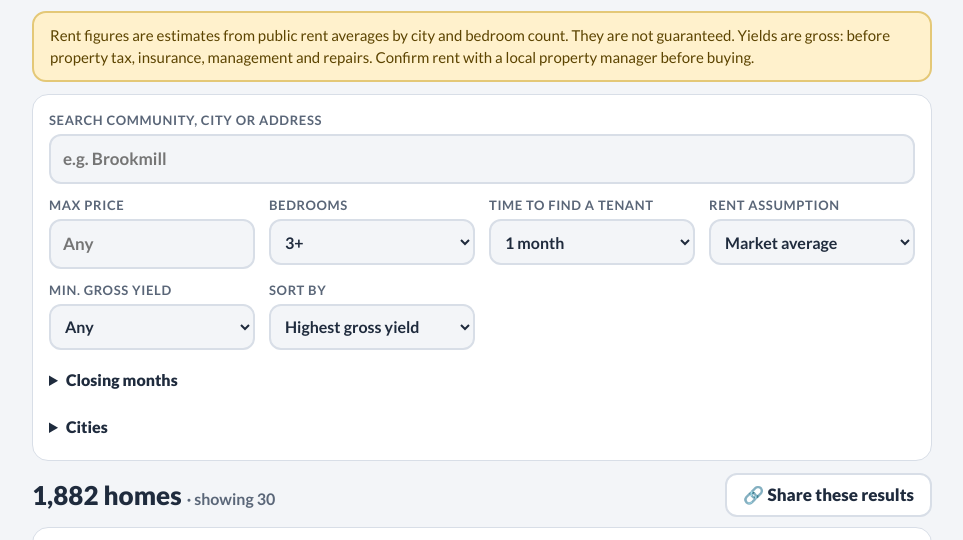
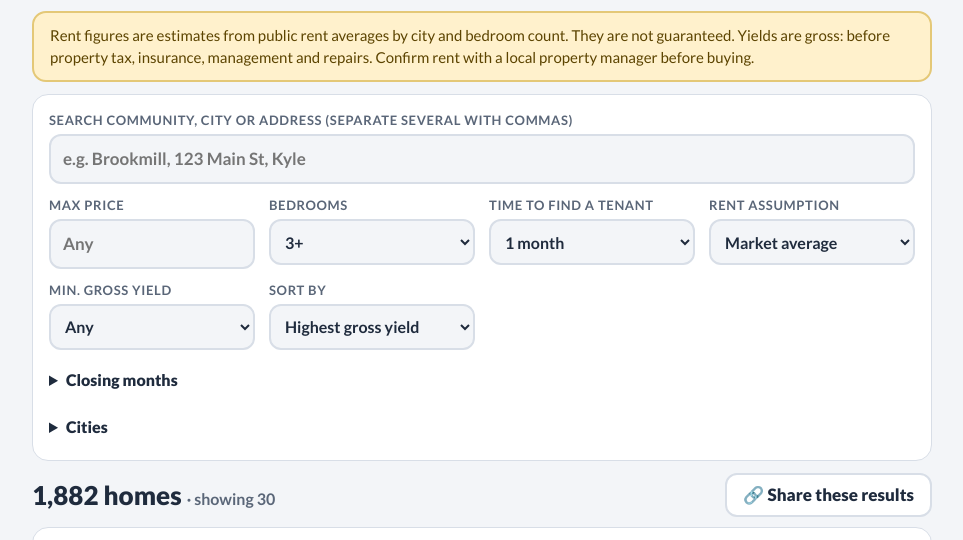
Before and after one commit to twheels14/texas-rental-homes, a plain HTML site: page index.html in a window 1280 px wide. Shown: the part 195-735 px from the top of the page, without its empty margins (158-1121 px from the left). Drawn offline with Linux system fonts and the light colour scheme.

Commit message:
Allow searching multiple addresses at once (comma/line separated)
Co-Authored-By: Claude Sonnet 5.5 <noreply@anthropic.com>
Claude-Session: https://claude.ai/code/session_01UNb9qThohRKv632rsuQn2k

```diff
--- a/index.html
+++ b/index.html
@@ -66,7 +66,7 @@ const T={
 en:{who:"New Home Consultant, Lennar",h1:"Investment Property Search",
 sub:"New-construction homes from Lennar in Texas. See estimated rent, gross yield and how long until rent starts. Everything is priced in US dollars, with no loan needed.",
 disc:"Rent figures are estimates from public rent averages by city and bedroom count. They are not guaranteed. Yields are gross: before property tax, insurance, management and repairs. Confirm rent with a local property manager before buying.",
-f_search:"Search community, city or address",f_search_ph:"e.g. Brookmill",f_price:"Max price",f_beds:"Bedrooms",f_close:"Closing within",f_lease:"Time to find a tenant",f_rent:"Rent assumption",f_sort:"Sort by",f_minY:"Min. gross yield",
+f_search:"Search community, city or address (separate several with commas)",f_search_ph:"e.g. Brookmill, 123 Main St, Kyle",f_price:"Max price",f_beds:"Bedrooms",f_close:"Closing within",f_lease:"Time to find a tenant",f_rent:"Rent assumption",f_sort:"Sort by",f_minY:"Min. gross yield",
 any:"Any",b3:"3+",b4:"4+",b5:"5+",mo:"{n} months",mo1:"1 month",mo0:"Right away",mo_any:"No limit",
 r_low:"Cautious (−10%)",r_mid:"Market average",r_high:"Optimistic (+10%)",
 s_yield:"Highest gross yield",s_y1:"Highest first-year income",s_price:"Lowest price",s_rent:"Highest rent",s_soon:"Soonest closing",
@@ -83,7 +83,7 @@ share:"Share these results",copied:"Link copied",copy_fail:"Copy this link:",she
 es:{who:"Consultor de Casas Nuevas, Lennar",h1:"Búsqueda de propiedades de inversión",
 sub:"Casas nuevas de Lennar en Texas. Vea la renta estimada, el rendimiento bruto y cuánto falta para que empiece la renta. Todo en dólares, sin necesidad de préstamo.",
 disc:"Las rentas son estimaciones basadas en promedios públicos por ciudad y número de recámaras. No están garantizadas. El rendimiento es bruto: antes de impuestos, seguro, administración y reparaciones. Confirme la renta con un administrador local antes de comprar.",
-f_search:"Buscar comunidad, ciudad o dirección",f_search_ph:"p. ej. Brookmill",f_price:"Precio máximo",f_beds:"Recámaras",f_close:"Cierre dentro de",f_lease:"Tiempo para hallar inquilino",f_rent:"Supuesto de renta",f_sort:"Ordenar por",f_minY:"Rend. bruto mínimo",
+f_search:"Buscar comunidad, ciudad o dirección (separe varias con comas)",f_search_ph:"p. ej. Brookmill, 123 Main St, Kyle",f_price:"Precio máximo",f_beds:"Recámaras",f_close:"Cierre dentro de",f_lease:"Tiempo para hallar inquilino",f_rent:"Supuesto de renta",f_sort:"Ordenar por",f_minY:"Rend. bruto mínimo",
 any:"Cualquiera",b3:"3+",b4:"4+",b5:"5+",mo:"{n} meses",mo1:"1 mes",mo0:"De inmediato",mo_any:"Sin límite",
 r_low:"Cauteloso (−10%)",r_mid:"Promedio del mercado",r_high:"Optimista (+10%)",
 s_yield:"Mayor rendimiento bruto",s_y1:"Mayor ingreso del primer año",s_price:"Menor precio",s_rent:"Mayor renta",s_soon:"Cierre más próximo",
@@ -100,7 +100,7 @@ share:"Compartir estos resultados",copied:"Enlace copiado",copy_fail:"Copie este
 he:{who:"יועץ בתים חדשים, Lennar",h1:"חיפוש נכסי השקעה",
 sub:"בתים חדשים של Lennar בטקסס. ראו שכירות משוערת, תשואה ברוטו וכמה זמן עד שהשכירות מתחילה. הכול בדולרים, ללא צורך במשכנתא.",
 disc:"נתוני השכירות הם הערכות על בסיס ממוצעי שכירות פומביים לפי עיר ומספר חדרי שינה. אין ערובה להם. התשואה ברוטו: לפני מס נכס, ביטוח, ניהול ותיקונים. מומלץ לאמת שכירות מול מנהל נכסים מקומי לפני הרכישה.",
-f_search:"חיפוש שכונה, עיר או כתובת",f_search_ph:"למשל Brookmill",f_price:"מחיר מקסימלי",f_beds:"חדרי שינה",f_close:"סגירה תוך",f_lease:"זמן למציאת שוכר",f_rent:"הנחת שכירות",f_sort:"מיון לפי",f_minY:"תשואה ברוטו מינימלית",
+f_search:"חיפוש שכונה, עיר או כתובת (אפשר כמה, מופרדים בפסיקים)",f_search_ph:"למשל Brookmill, 123 Main St, Kyle",f_price:"מחיר מקסימלי",f_beds:"חדרי שינה",f_close:"סגירה תוך",f_lease:"זמן למציאת שוכר",f_rent:"הנחת שכירות",f_sort:"מיון לפי",f_minY:"תשואה ברוטו מינימלית",
 any:"הכול",b3:"3+",b4:"4+",b5:"5+",mo:"{n} חודשים",mo1:"חודש",mo0:"מיד",mo_any:"ללא הגבלה",
 r_low:"זהיר (−10%)",r_mid:"ממוצע שוק",r_high:"אופטימי (+10%)",
 s_yield:"תשואה ברוטו הגבוהה ביותר",s_y1:"הכנסה גבוהה בשנה הראשונה",s_price:"המחיר הנמוך ביותר",s_rent:"השכירות הגבוהה ביותר",s_soon:"הסגירה הקרובה ביותר",
@@ -128,7 +128,7 @@ try{const o=JSON.parse(sessionStorage.getItem("ih_s")||"null");if(o)S=Object.ass
 const DEF={price:0,beds:3,months:[],lease:1,rent:0,sort:"yield",minY:0,cities:[],q:""};
 function fromHash(){try{const h=location.hash.replace(/^#/,"");if(!h)return false;const p=new URLSearchParams(h);if(![...p.keys()].length)return false;
  const n=(k,d)=>{const v=parseFloat(p.get(k));return isFinite(v)?v:d};
- const o=Object.assign({},DEF,{price:Math.max(0,n("p",0)),beds:n("b",3),lease:n("l",1),rent:n("r",0),minY:n("y",0),sort:p.get("s")||"yield",q:(p.get("q")||"").slice(0,80),
+ const o=Object.assign({},DEF,{price:Math.max(0,n("p",0)),beds:n("b",3),lease:n("l",1),rent:n("r",0),minY:n("y",0),sort:p.get("s")||"yield",q:(p.get("q")||"").slice(0,400),
   months:(p.get("m")||"").split(",").filter(x=>/^(ready|\d{4}-\d{2})$/.test(x)),cities:(p.get("c")||"").split("|").filter(Boolean)});
  if(!["yield","y1","price","rent","soon"].includes(o.sort))o.sort="yield";
  S=Object.assign(S,o,{limit:30});const g=p.get("g");if(g&&T[g])lang=g;return true}catch(e){return false}}
@@ -159,7 +159,8 @@ function prep(){if(!Object.keys(REF).length){const g={};D.h.forEach(h=>{const b=
  const closeM=ready?0:monthsBetween(TODAY,coe);
  const monthsPaying=Math.max(0,12-S.lease);
  return {i,comm:comm[0],city,addr:h[2],plan:h[3],fl:h[4],beds:h[5],baths:h[6],sqft:h[7],price,coe,ready,closeM,rent,rs,yld:rent*12/price*100,y1:rent*monthsPaying,drop:h[11],conf:R.cities[city][2],proxy:R.cities[city][3]}}).filter(Boolean)}
-function filtered(){let a=ALL.filter(h=>(!S.price||h.price<=S.price)&&h.beds>=S.beds&&(!S.months.length||S.months.includes(mKey(h)))&&h.yld>=S.minY&&(!S.cities.length||S.cities.includes(h.city))&&(!S.q||(h.comm+" "+h.city+" "+h.addr).toLowerCase().includes(S.q.trim().toLowerCase())));
+function qTerms(q){return String(q||"").split(/[,;\n]+/).map(x=>x.trim().toLowerCase()).filter(Boolean)}
+function filtered(){const qs=qTerms(S.q);let a=ALL.filter(h=>(!S.price||h.price<=S.price)&&h.beds>=S.beds&&(!S.months.length||S.months.includes(mKey(h)))&&h.yld>=S.minY&&(!S.cities.length||S.cities.includes(h.city))&&(!qs.length||qs.some(w=>(h.comm+" "+h.city+" "+h.addr).toLowerCase().includes(w))));
  const f={yield:(x,y)=>y.yld-x.yld,y1:(x,y)=>y.y1/y.price-x.y1/x.price,price:(x,y)=>x.price-y.price,rent:(x,y)=>y.rent-x.rent,soon:(x,y)=>x.coe-y.coe}[S.sort];return a.sort(f)}
 function opts(list,cur){return list.map(([v,l])=>'<option value="'+v+'"'+(String(cur)===String(v)?" selected":"")+">"+esc(l)+"</option>").join("")}
 function render(){
@@ -205,7 +206,8 @@ function render(){
  $("#app").innerHTML=h;
  $("#foot").innerHTML='<div class="contact"><b>'+esc(t("c_h"))+'</b><br>'+esc(t("c_p"))+'<br><br>'+CONTACT.name+'<br><a href="tel:+18307437270" dir="ltr">'+CONTACT.phone+'</a> · <a href="mailto:'+CONTACT.email+'" dir="ltr">'+CONTACT.email+'</a></div><div>'+esc(t("upd",{d:D.updated}))+' · <a href="'+SHEET_URL+'" target="_blank" rel="noopener">'+esc(t("sheet"))+'</a></div>';
  const bind=(id,k,num)=>{const e=$(id);if(e)e.onchange=()=>{S[k]=num?+e.value:e.value;S.limit=30;save();render()}};
- const fq=$("#fq");if(fq)fq.oninput=()=>{S.q=fq.value;S.limit=30;save();const p=fq.selectionStart;render();const n=$("#fq");if(n){n.focus();try{n.setSelectionRange(p,p)}catch(e){}}};
+ const fq=$("#fq");if(fq)fq.onpaste=e=>{const tx=(e.clipboardData||window.clipboardData).getData("text");if(/[\r\n]/.test(tx)){e.preventDefault();const ins=tx.split(/[\r\n]+/).map(x=>x.trim()).filter(Boolean).join(", ");fq.setRangeText(ins,fq.selectionStart,fq.selectionEnd,"end");fq.dispatchEvent(new Event("input"))}};
+ if(fq)fq.oninput=()=>{S.q=fq.value;S.limit=30;save();const p=fq.selectionStart;render();const n=$("#fq");if(n){n.focus();try{n.setSelectionRange(p,p)}catch(e){}}};
  const fp=$("#fp");if(fp)fp.onchange=()=>{let v=fp.value.trim().toLowerCase().replace(/[$,\s]/g,"");let n=parseFloat(v)||0;if(/k$/.test(v))n*=1000;else if(/m$/.test(v))n*=1e6;S.price=Math.max(0,Math.round(n));S.limit=30;save();render()};bind("#fb","beds",1);bind("#fl","lease",1);bind("#fr","rent",1);bind("#fy","minY",1);bind("#fs","sort",0);
  document.querySelectorAll("[data-city]").forEach(b=>b.onclick=()=>{const c=b.dataset.city;S.cities=S.cities.includes(c)?S.cities.filter(x=>x!==c):S.cities.concat(c);S.limit=30;save();render();const d=$(".cities");if(d)d.open=true});
  document.querySelectorAll("[data-month]").forEach(b=>b.onclick=()=>{const k=b.dataset.month;S.months=S.months.includes(k)?S.months.filter(x=>x!==k):S.months.concat(k);S.limit=30;save();render()});
```
